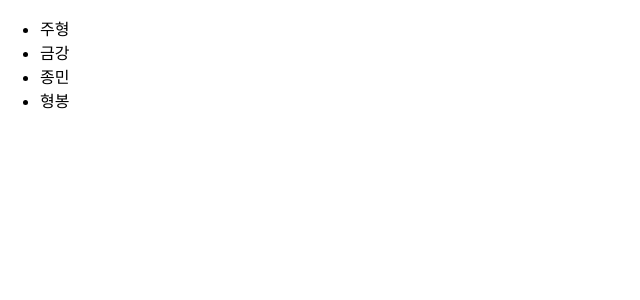
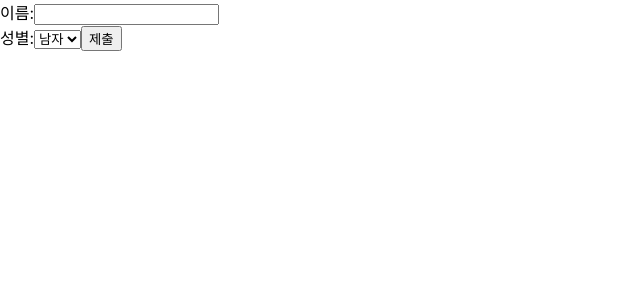
Before and after one commit to choilettuce/personal_practice, a React (Create React App) app in the folder react/lettuce/: page / in a window 1280 px wide. Shown: the top 300 px of the page, without its empty margins (0-640 px from the left). Built offline with nearby package versions, Linux system fonts and the light colour scheme.

Commit message:
study react chapter11

```diff
--- /dev/null
+++ b/react/lettuce/src/chapter11/signUp.jsx
@@ -0,0 +1,39 @@
+import React, { useState } from "react";
+
+function SignUp(props) {
+    const [name, setName] = useState("");
+    const [gender, setGender] = useState("남자");
+
+    const handleChangeName = (event) => {
+        setName(event.target.value);
+    };
+
+    const handleChangeGender = (event) => {
+        setGender(event.target.value);
+    };
+
+    const handleSubmit = (event) => {
+        alert(`이름: ${name}, 성별: ${gender}`);
+        event.preventDefault();
+    };
+
+    return (
+        <form onSubmit={handleSubmit}>
+            <label>
+                이름:
+                <input type="text" value={name} onChange={handleChangeName} />
+            </label>
+            <br />
+            <label>
+                성별:
+                <select value={gender} onChange={handleChangeGender}>
+                    <option value="남자">남자</option>
+                    <option value="여자">여자</option>
+                </select>
+            </label>
+            <button type="submit">제출</button>
+        </form>
+    );
+}
+
+export default SignUp;
--- a/react/lettuce/src/index.js
+++ b/react/lettuce/src/index.js
@@ -9,11 +9,12 @@
 // import Accommodate from './chapter07/Accommodate';
 // import ConfirmButton from './chapter08/ConfirmButton';
 // import LandingPage from './chapter09/LandingPage';
-import AttendanceBook from './chapter10/AttendanceBook';
+// import AttendanceBook from './chapter10/AttendanceBook';
+import SignUp from './chapter11/signUp';
 
 const root = ReactDOM.createRoot(document.getElementById('root'));
 root.render(
   <React.StrictMode>
-    <AttendanceBook/>
+    <SignUp/>
   </React.StrictMode>
 );
```
